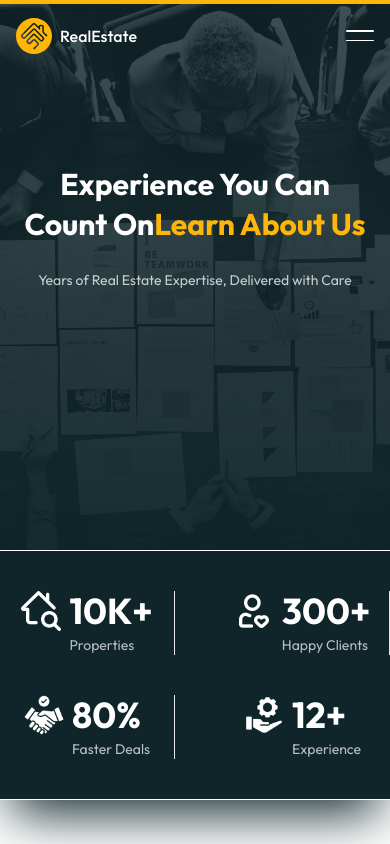
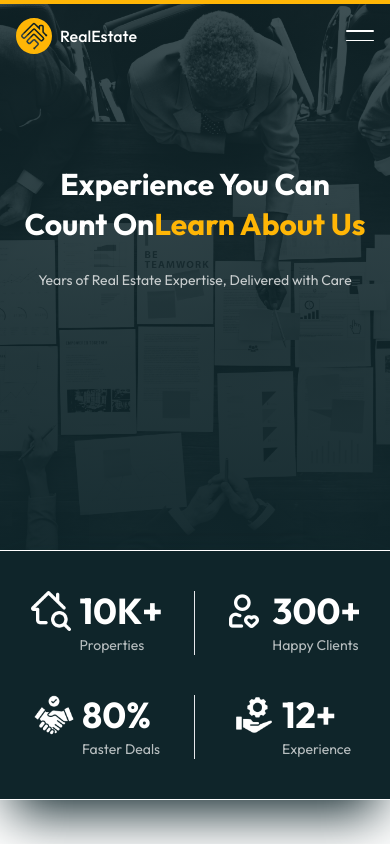
Before and after one commit to ebrahim-2030/realestate-react-app, a React (Vite) app: page /about in a window 390 px wide. Shown: the top 844 px of the page. Built offline with nearby package versions, Linux system fonts and the light colour scheme.

Commit message:
fix: resolve responsive issue

```diff
--- a/src/components/AboutSection.jsx
+++ b/src/components/AboutSection.jsx
@@ -40,7 +40,7 @@ const AboutSection = () => {
             >
               Search & Filter
             </h3>
-            <p className="  w-full  lg:w-64 leading-5">
+            <p className="  w-full   leading-5">
               Find your dream home by filtering properties based on location,
               price, and type.
             </p>
@@ -52,7 +52,7 @@ const AboutSection = () => {
             >
               View & Explore
             </h3>
-            <p className="w-full  lg:w-64 leading-5">
+            <p className="w-full   leading-5">
               Check out high-quality images, virtual tours, and property
               details.
             </p>
@@ -64,7 +64,7 @@ const AboutSection = () => {
             >
               Connect with Agents
             </h3>
-            <p className="w-full  lg:w-64 leading-5">
+            <p className="w-full   leading-5">
               Get in touch with property owners or real estate agents
               effortlessly.
             </p>
@@ -73,7 +73,7 @@ const AboutSection = () => {
             <h3 className="text-center w-40 py-2 bg-gradient-to-t from-brand-primary via-brand-primary/90 to-brand-primary/80 text-white ">
               Seal the Deal
             </h3>
-            <p className="w-full  lg:w-64 leading-5">
+            <p className="w-full   leading-5">
               Complete the paperwork, make payments, and move into your new
               home!
             </p>
--- a/src/components/Achivements.jsx
+++ b/src/components/Achivements.jsx
@@ -18,16 +18,16 @@ const Achivements = () => {
         delay: 0.3,
         ease: "easeOut",
       }}
-      className="max-w-screen-xl mx-auto py-10 md:py-16 text-4xl font-bold grid grid-cols-2 lg:grid-cols-4 gap-10 lg:gap-0 "
+      className="max-w-screen-xl mx-auto py-10 md:py-16 text-4xl font-bold grid grid-cols-2 lg:grid-cols-4 gap-y-10 lg:gap-0 "
     >
-      <div className="flex gap-2 justify-center border-r">
+      <div className=" flex gap-2 justify-center border-r ">
         <img src={house} className="h-10 w-10" alt="" />
         <div className="flex flex-col gap-1">
           <span>10K+</span>
           <span className="text-sm font-normal opacity-70">Properties</span>
         </div>
       </div>
-      <div className="flex gap-2 justify-center border-r ">
+      <div className="flex gap-2 justify-center lg:border-r ">
         <img src={user} className="h-10 w-10" alt="" />
         <div className="flex flex-col gap-1">
           <span>300+</span>
```
